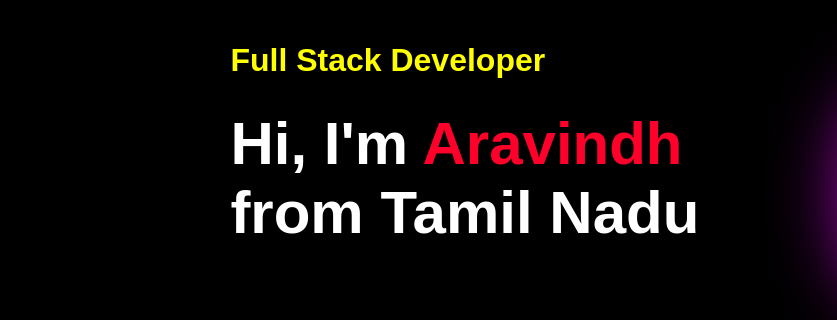
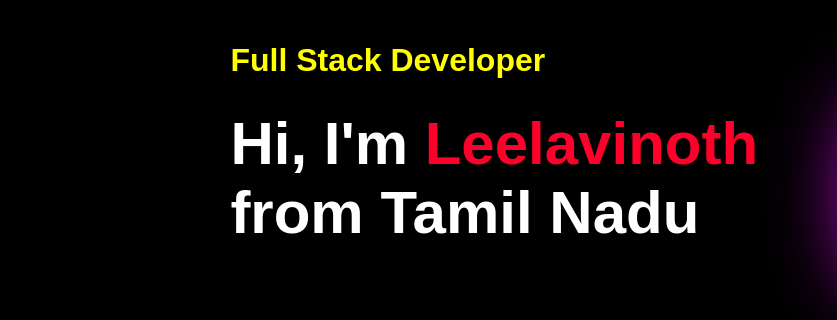
Before and after one commit to Cj-DeCoder/cv, a plain HTML site: page index.html in a window 1280 px wide. Shown: the part 197-517 px from the top of the page, 0-837 px from the left. Drawn offline with Linux system fonts and the light colour scheme.

Commit message:
profile updated

```diff
--- a/index.html
+++ b/index.html
@@ -31,7 +31,7 @@
         <div class="header-text">
           <img src="assets/Me.PNG" alt="" />
           <p>Full Stack Developer</p>
-          <h1>Hi, I'm <span>Aravindh</span><br />from Tamil Nadu</h1>
+          <h1>Hi, I'm <span>Leelavinoth</span><br />from Tamil Nadu</h1>
         </div>
       </div>
     </div>
```
